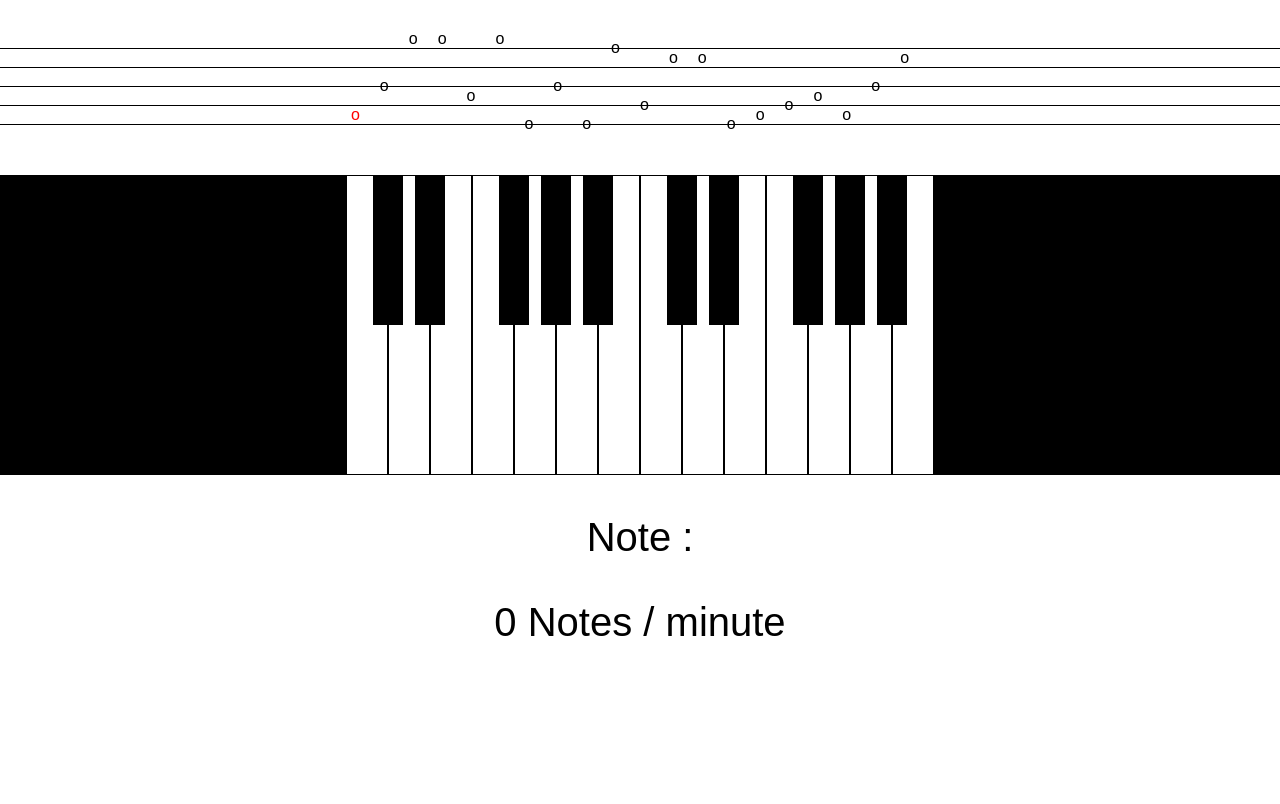
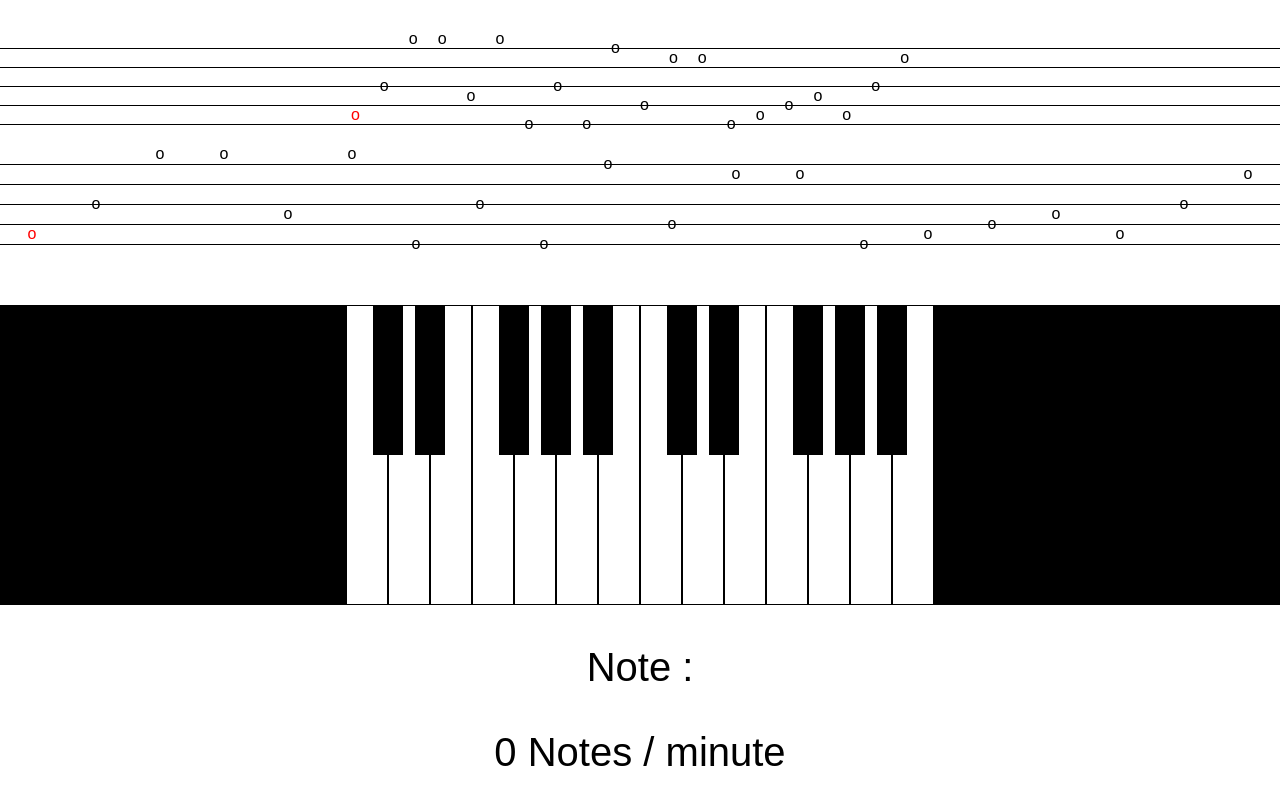
Before and after one commit to piochelepiotr/musicNotes, a React (Create React App) app: page / in a window 1280 px wide. Shown: the top 804 px of the page. Built offline with nearby package versions, Linux system fonts and the light colour scheme.

Commit message:
add new partition

```diff
--- a/src/Partition.js
+++ b/src/Partition.js
@@ -18,6 +18,23 @@ const NoteDec = styled.p`
 const Note = styled.p`
   display: inline;
   margin-right: 20px;
+`
+
+const Note2 = styled.div`
+    margin: 0px;
+    border-bottom: 1px solid black;
+`;
+
+const Inside = styled.p`
+margin: 0px;
+position: relative;
+top: -10px;
+`
+
+const StyledPartition2 = styled.div`
+  margin-top: 30px;
+  display: grid;
+  grid-auto-rows: 10px;
 `
 
 const Line = styled.div`
@@ -63,10 +80,29 @@ class Partition extends Component {
         const lines = wrong.map((base, i) => {
             return this.buildHTMLLine(i*2+1);
         })
+
+        const notes = [];
+        const firstLineRow = 0;
+        const permanentLines = [0, 2, 4, 6, 8].map(x => x + firstLineRow);
+        const lastRow = 9;
+        this.props.notes.forEach((note, i) => {
+            for (let j = 0; j <= lastRow; j++) {
+                notes.push(<Note2 key={`${i},${j}`} style={{gridColumn: i + 1, gridRow: j + 1, borderBottomColor: permanentLines.includes(j) ? 'black' : 'white'}}>
+                    { this.props.notes[i] === j &&
+                        <Inside style={{color: this.props.activeNote === i? 'red' : 'black'}}>o</Inside>
+                    }
+                </Note2>);
+            }
+        })
       return (
+          <div>
         <StyledPartition>
           {lines}
         </StyledPartition>
+              <StyledPartition2>
+                  {notes}
+              </StyledPartition2>
+          </div>
       );
     }
   }
```
